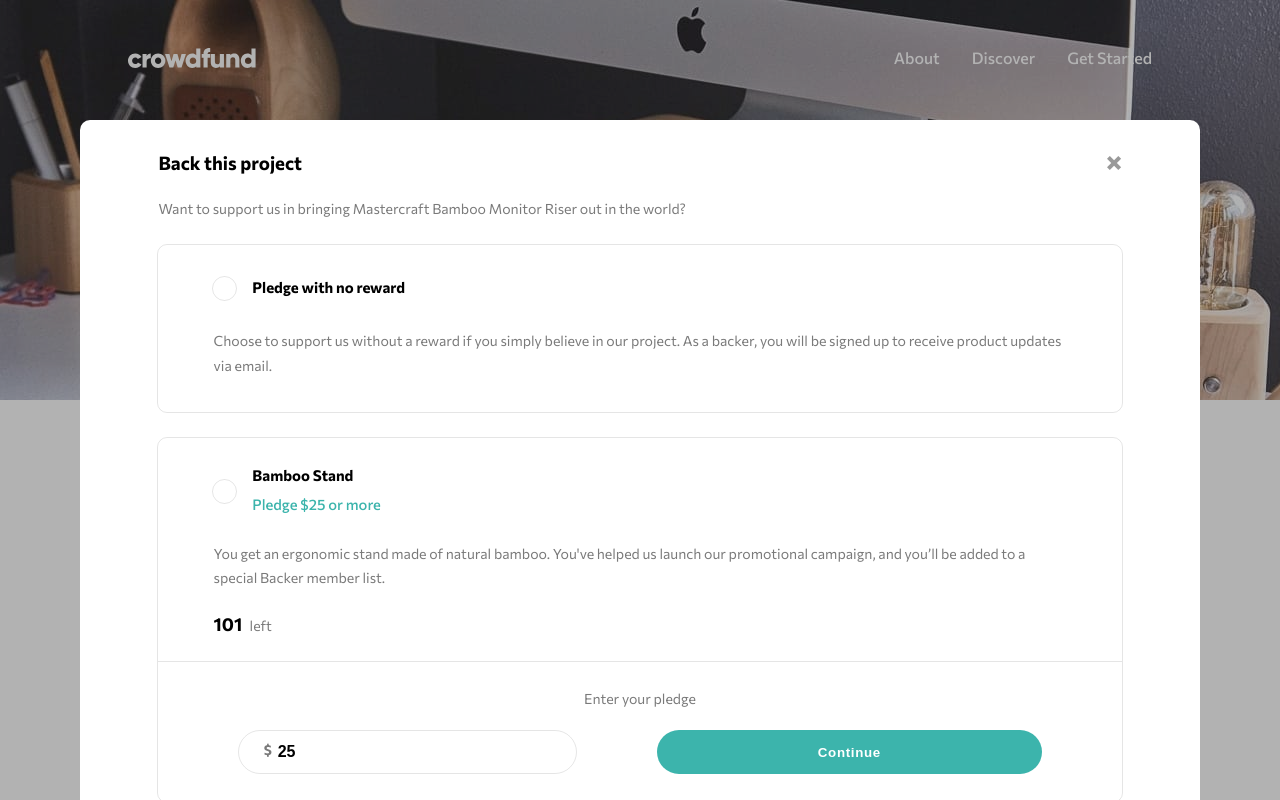
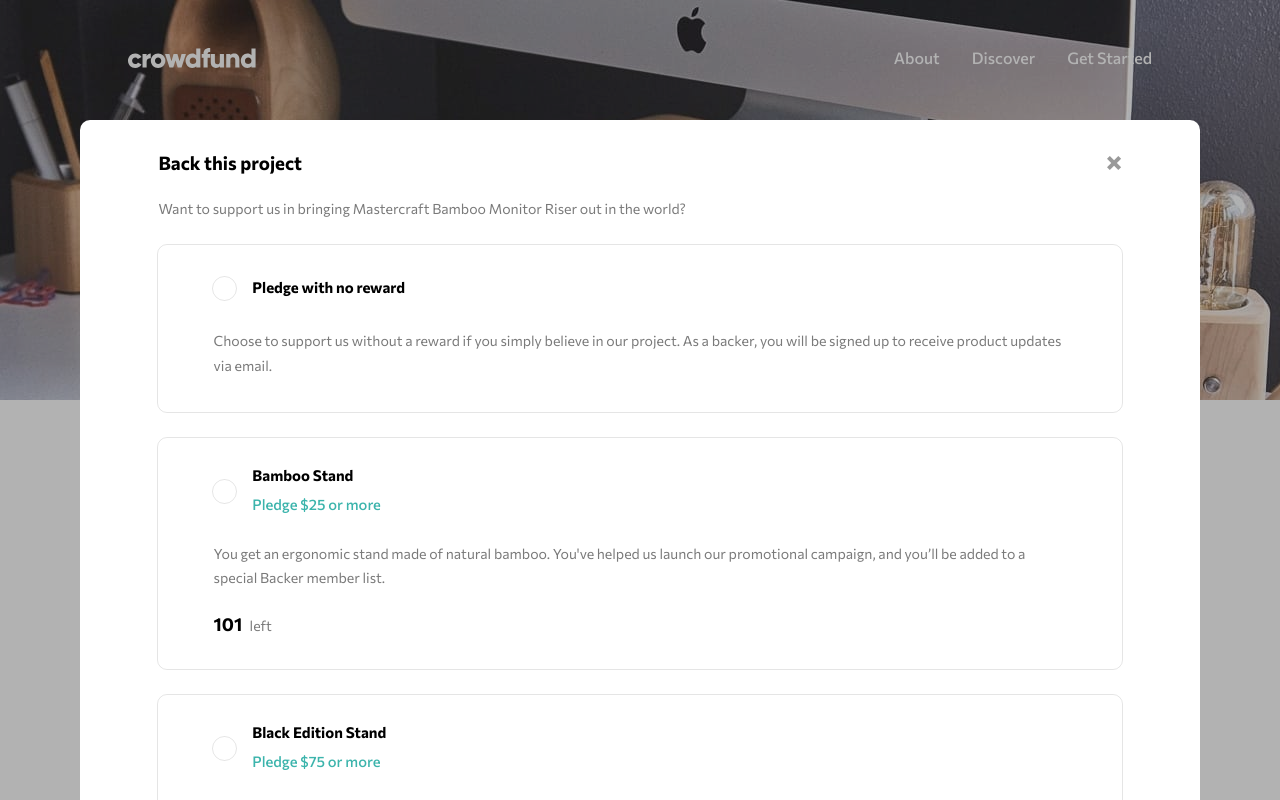
Before and after one commit to sandrj1/Crowdfunding-Product-Page, a React (Create React App) app: page / in a window 1280 px wide. Both pictures are taken after a click on the button "Back this project". Shown: the top 800 px of the page. Built offline with nearby package versions, Linux system fonts and the light colour scheme.

Commit message:
added pledge section

```diff
--- a/src/components/Modals/Default/ModalDefault.css
+++ b/src/components/Modals/Default/ModalDefault.css
@@ -34,6 +34,7 @@
     width: 15px;
     height: 15px;
     transform: translateY(1.6em);
+    cursor: pointer;
 }
 
 .section--default p {
@@ -44,3 +45,40 @@
     font-size: 0.88em;
     line-height: 1.75em;
 }
+
+/* VERSION WITH MAP */
+
+.option__container {
+    width: 86%;
+    border: 1.5px solid rgba(0, 0, 0, 0.1);
+    border-radius: 10px;
+    margin: 0.75em 0;
+    display: flex;
+    flex-direction: column;
+    align-items: center;
+    padding-bottom: 1.25em;
+
+}
+
+.option__container.disabled {
+    opacity: 0.75;
+}
+
+.option__container.selected {
+    border: 2px solid var(--moderate-cyan);
+}
+
+details {
+    width: 100%;
+}
+
+.details--disabled {
+    pointer-events: none;
+}
+
+summary {
+    display: flex;
+    justify-content: center;
+}
+
+/* END VERSION WITH MAP */
--- a/src/components/Modals/Default/ModalDefault.js
+++ b/src/components/Modals/Default/ModalDefault.js
@@ -2,18 +2,96 @@ import './ModalDefault.css';
 import closeModal from '../../../images/icon-close-modal.svg';
 import reactDom from 'react-dom';
 import SelectOption from './SelectOption';
+import SelectPledge from './SelectPledge';
 import ModalCompleted from '../Completed/ModalCompleted';
+import { useState } from 'react';
+
+const options = [
+    {
+        'value': 'none',
+        'title': 'Pledge with no reward',
+        'pledge': 0,
+        'children': 'Choose to support us without a reward if you simply believe in our project. As a backer, you will be signed up to receive product updates via email.'
+    },
+    {
+        'value': 'bamboo',
+        'title': 'Bamboo Stand',
+        'pledge': 25,
+        'quantity': 101,
+        'children': 'You get an ergonomic stand made of natural bamboo. You\'ve helped us launch our promotional campaign, and you’ll be added to a special Backer member list.'
+    },
+    {
+        'value': 'black',
+        'title': 'Black Edition Stand',
+        'pledge': 75,
+        'quantity': 64,
+        'children': 'You get a Black Special Edition computer stand and a personal thank you. You’ll be added to our Backer member list. Shipping is included.'
+    },
+    {
+        'value': 'mahogany',
+        'title': 'Mahogany Special Edition',
+        'pledge': 200,
+        'quantity': '0',
+        'children': 'You get two Special Edition Mahogany stands, a Backer T-Shirt, and a personal thank you. You’ll be added to our Backer member list. Shipping is included.'
+    }
+]
 
 export default function ModalDefault(props) {
+    const [openId, setOpenId] = useState('');
+
     return reactDom.createPortal(
         <div className='modal__container'>
             <section className='section--default'>
                 <div className='section__title'>
                     <h2>Back this project</h2>
-                    <img src={closeModal} alt='' onClick={()=> props.setModalDefault(false)}/>
+                    <img src={closeModal} alt='' onClick={() => props.setModalDefault(false)} />
                 </div>
                 <p>Want to support us in bringing Mastercraft Bamboo Monitor Riser out in the world?</p>
-                <SelectOption
+                {options?.map(option => (
+
+                    <article className={
+                        openId === option.value
+                            ? 'option__container selected'
+                            : option.value === 'mahogany'
+                                ? 'option__container disabled'
+                                : 'option__container'} key={option.value}>
+                        <details open={openId === option.value} onClick={() => { setOpenId(option.value) }} className={option.value === 'mahogany' ? 'details--disabled' : null}>
+                            <summary>
+                                <SelectOption
+                                    value={option.value}
+                                    title={option.title}
+                                    pledge={option.pledge}
+                                    quantity={option.quantity}
+                                >
+                                    {option.children}
+                                </SelectOption>
+                            </summary>
+
+                            <SelectPledge
+                                    value={option.value}
+                                    pledge={option.pledge}
+                                />
+                        </details>
+                    </article>
+                ))}
+            </section>
+            <ModalCompleted />
+        </div>,
+        document.getElementById('portal__modal')
+    )
+}
+
+
+
+
+
+
+
+
+
+/* VERSION WITHOUT MAP */
+
+/* <SelectOption
                     value={'none'}
                     title={'Pledge with no reward'}
                     reward={false}
@@ -54,10 +132,7 @@ export default function ModalDefault(props) {
                 >
                     You get two Special Edition Mahogany stands, a Backer T-Shirt, and a personal thank you. You’ll be added
                     to our Backer member list. Shipping is included.
-                </SelectOption>
-            </section>
-            <ModalCompleted />
-        </div>,
-        document.getElementById('portal__modal')
-    )
-}
+                </SelectOption> */
+
+
+/* END VERSION WITHOUT MAP */
--- a/src/components/Modals/Default/SelectOption.css
+++ b/src/components/Modals/Default/SelectOption.css
@@ -1,24 +1,30 @@
-.option__container {
-    width: 86%;
-    border: 1.5px solid rgba(0, 0, 0, 0.1);
-    border-radius: 10px;
-    margin: 0.75em 0;
-    display: flex;
-    flex-direction: column;
-    align-items: center;
-    padding-bottom: 1.25em;
-}
-
-.option__container label {
+.option__label, .option__label--disabled {
     display: flex;
     width: 90%;
 }
 
+.option__label--disabled h3,
+.option__label--disabled h4,
+.option__label--disabled .option__description,
+.option__label--disabled p {
+    opacity: 0.5;
+}
 
 .radio__container {
     display: flex;
     align-items: center;
     margin-top: 1.75em;
+}
+
+@media (hover:hover) {
+    .radio__container {
+        color: var(--black);
+        transition: color 0.5s ease-in-out;
+    }
+    .radio__container:hover{
+        color: var(--moderate-cyan);
+        transition: color 0.4s ease-in-out;
+    }
 }
 
 .radio__container > input[type='radio'] {
@@ -32,6 +38,7 @@
     background-clip: content-box;
     border: 1.75px solid rgba(0, 0, 0, 0.1);
     border-radius: 50%;
+    cursor: pointer;
 }
 
 .radio__container > input[type='radio']:checked {
@@ -41,6 +48,7 @@
 .option__title {
     padding-left: 1em;
     font-size: 0.8em;
+    cursor: pointer;
 }
 
 .option__container h3 {
@@ -72,6 +80,34 @@
     padding-right: 0.25em;
 }
 
+
+
+
+
+
+
+
+
+/* VERSION WITHOUT MAP */
+
+/*
+
+.option__container {
+    width: 86%;
+    border: 1.5px solid rgba(0, 0, 0, 0.1);
+    border-radius: 10px;
+    margin: 0.75em 0;
+    display: flex;
+    flex-direction: column;
+    align-items: center;
+    padding-bottom: 1.25em;
+}
+
+.option__container label {
+    display: flex;
+    width: 90%;
+}
+
 .pledge__container {
     width: 100%;
     margin: 0.75em 0 0.5em;
@@ -79,12 +115,12 @@
     display: flex;
     flex-direction: column;
     align-items: center;
-    /* display: none; */
+    display: none;
 
 }
 
-.pledge__container--checked {
-    display: block;
+.pledge__container.checked {
+    display: flex;
 }
 
 .pledge__container > p {
@@ -120,6 +156,7 @@
     color: var(--black);
     font-size: 1em;
     transform: translate(0.25em);
+    outline: none;
 }
 
 .input__container input::placeholder {
@@ -134,4 +171,6 @@
     border: none;
     font-weight: var(--fw-bold);
     letter-spacing: 0.05em;
-}
+} */
+
+/* END VERSION WITHOUT MAP */
--- a/src/components/Modals/Default/SelectOption.js
+++ b/src/components/Modals/Default/SelectOption.js
@@ -1,9 +1,46 @@
 import './SelectOption.css';
-import { useState, useRef } from 'react';
 
 export default function SelectOption(props) {
+    return <label
+        htmlFor={props.value} disabled={props.disabled} className={props.value === 'mahogany' ? 'option__label--disabled' : 'option__label'}>
+        <div className='option__content'>
+            <div className="radio__container">
+                <input type='radio' id={props.value}
+                    name='options' value={props.value} disabled={props.disabled} /* checked={props.value === openId ? true : false} */
+                />
+                <div className='option__title'>
+                    <h3>{props.title}</h3><>
+                        {props.pledge > 0
+                            ? <h4>Pledge ${props.pledge} or more</h4>
+                            : null
+                        }
+                    </>
+                </div>
+            </div>
+            <div className='option__description'>
+                {props.children}
+            </div>
+            {props.quantity
+                ? <>
+                    <p className='option__quantity'><span>{props.quantity}</span> left</p>
+                </>
+                : null
+            }
+        </div>
+    </label>
+}
 
-    return <article className='option__container'>
+
+
+
+
+
+
+
+
+/* VERSION WITHOUT MAP */
+
+/* return <article className='option__container'>
         <label htmlFor={props.value} disabled={props.disabled} className={props.disabled ? 'option__label--disabled' : null}>
             <div className='option__content'>
                 <div className="radio__container">
@@ -32,7 +69,7 @@ export default function SelectOption(props) {
             </div>
         </label>
         {props.reward
-            ? <div className='pledge__container'>
+            ? <div className='pledge__container checked'>
                 <p>Enter your pledge</p>
                 <div className='pledge__buttons'>
                     <div className='input__container'>
@@ -44,5 +81,6 @@ export default function SelectOption(props) {
             </div>
             : null
         }
-    </article>
-}
+    </article> */
+
+/* END VERSION WITHOUT MAP */
--- /dev/null
+++ b/src/components/Modals/Default/SelectPledge.css
@@ -0,0 +1,89 @@
+.pledge__container {
+    width: 100%;
+    margin: 0.75em 0 0.5em;
+    border-top: 1.5px solid rgba(0, 0, 0, 0.1);
+    display: flex;
+    flex-direction: column;
+    align-items: center;
+}
+
+.pledge__container > p {
+    text-align: center;
+    margin-top: 1.75em;
+}
+
+.pledge__buttons {
+    width: 100%;
+    display: flex;
+    justify-content: space-evenly;
+    margin-top: 0.5em;
+}
+
+.input__container {
+    display: flex;
+    border-radius: 40px;
+    border: 1.5px solid rgba(0, 0, 0, 0.1);
+    width: 35%;
+}
+
+.input__container:hover {
+    border: 1.5px solid var(--moderate-cyan);
+}
+
+.input__container p {
+    padding-left: 1.75em;
+    width: fit-content;
+    font-weight: var(--fw-bold);
+}
+.input__container input {
+    width: 50%;
+    height: 90%;
+    border-radius: 40px;
+    border: none;
+    font-weight: var(--fw-bold);
+    color: var(--black);
+    font-size: 1em;
+    transform: translate(0.25em);
+    outline: none;
+}
+
+
+.input__container input::placeholder {
+    color: var(--black);
+}
+
+input[type=number]::-webkit-outer-spin-button,
+input[type=number]::-webkit-inner-spin-button {
+    -webkit-appearance: none;
+    margin: 0;
+}
+
+.pledge__buttons button {
+    width: 40%;
+    border-radius: 40px;
+    color: #fff;
+    background: var(--moderate-cyan);
+    border: none;
+    font-weight: var(--fw-bold);
+    letter-spacing: 0.05em;
+    cursor: pointer;
+    -webkit-tap-highlight-color: transparent;
+}
+
+@media (hover:none) {
+    .pledge__buttons button:active {
+        outline: 2px solid var(--moderate-cyan);
+        outline-offset: -1px;
+    }
+}
+
+@media (hover:hover) {
+    .pledge__buttons button:hover {
+        background: var(--dark-cyan);
+    }
+
+    .pledge__buttons button:active {
+        outline: 2px solid var(--dark-cyan);
+        outline-offset: -1px;
+    }
+}
--- /dev/null
+++ b/src/components/Modals/Default/SelectPledge.js
@@ -0,0 +1,17 @@
+import './SelectPledge.css';
+
+export default function SelectPledge(props) {
+    const handleInput = (e) => {
+        console.log(e.target.value)
+    }
+    return < div className='pledge__container' >
+        <p>Enter your pledge</p>
+        <div className='pledge__buttons'>
+            <div className='input__container'>
+                <p>$</p>
+                <input type='number' min={props.pledge} placeholder={props.pledge} onWheel={(e) => { e.target.blur() }} onKeyUp={(e) => {handleInput(e)}}/>
+            </div>
+            <button>Continue</button>
+        </div>
+    </div >
+}
--- a/src/components/Title/Title.js
+++ b/src/components/Title/Title.js
@@ -15,7 +15,6 @@ export default function Title() {
             setChecked(false);
         }
     }
-
     function handleModalDefault() {
         setModalDefault(true);
     }
@@ -27,7 +26,7 @@ export default function Title() {
             <p>A beautiful & handcrafted monitor stand to reduce neck and eye strain.</p>
             <div className='buttons'>
                 <button className='button--left'
-                    onClick={(e) => handleModalDefault()}
+                    onClick={() => handleModalDefault()}
                 >Back this project</button>
                 <div className='button--right'>
                     <input type='checkbox' id='bookmark' name='bookmark' value='bookmark'
```
